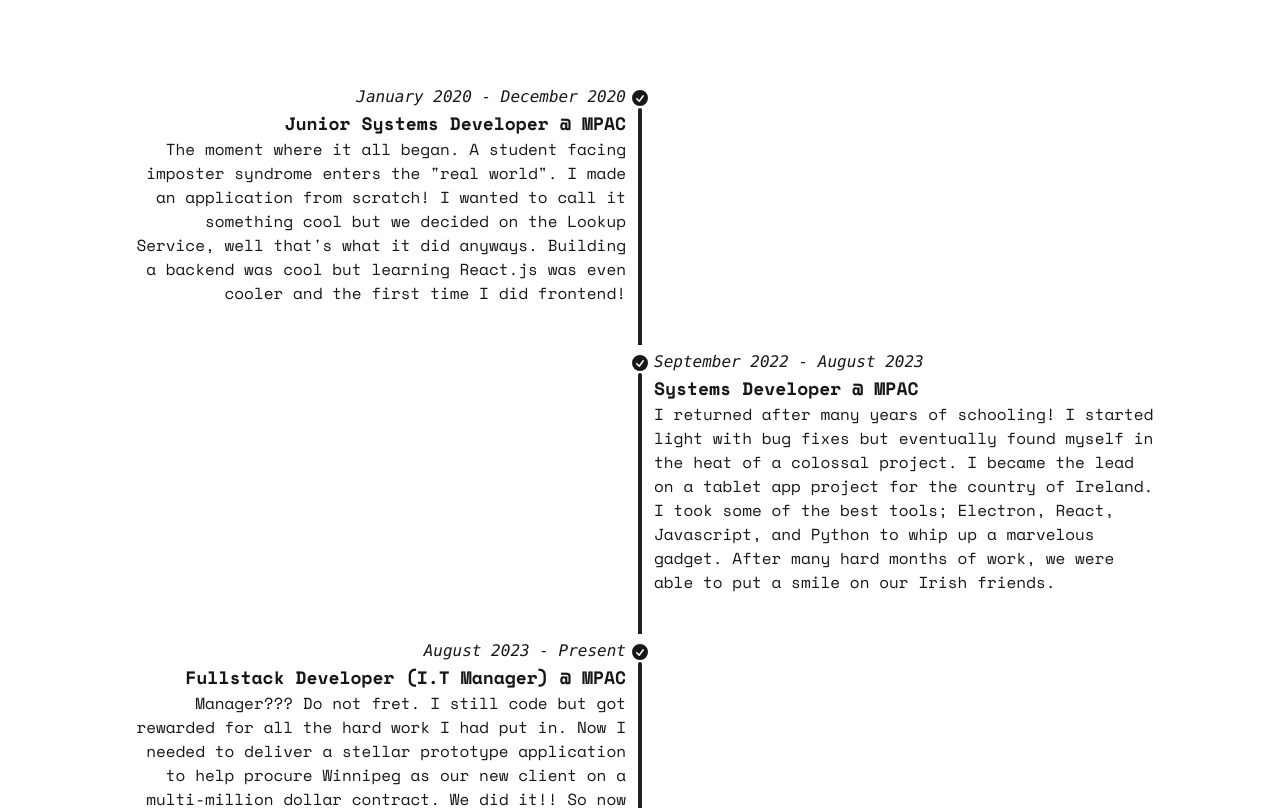
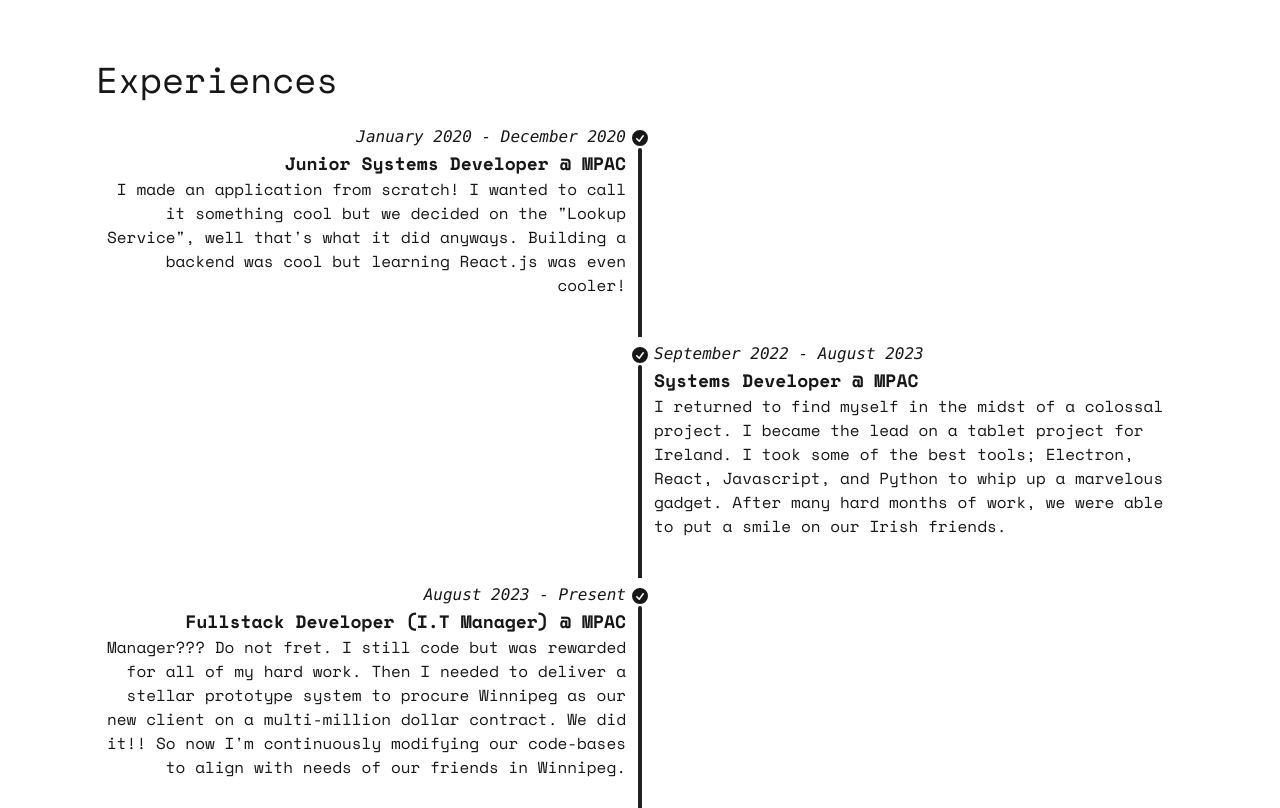
Before and after one commit to payamyek/portfolio-2024, a Next.js app: page / in a window 1280 px wide. Shown: the part 740-1548 px from the top of the page. Built offline with nearby package versions, Linux system fonts and the light colour scheme.

Commit message:
refactor: experiences summar

```diff
--- a/app/page.tsx
+++ b/app/page.tsx
@@ -3,7 +3,7 @@
 
 export default function Home() {
   return (
-    <div className='flex flex-col'>
+    <div className='flex min-h-dvh flex-col'>
       <Overview />
       <Experiences />
     </div>
--- a/app/ui/experiences.tsx
+++ b/app/ui/experiences.tsx
@@ -7,10 +7,8 @@
     endDate: new Date(2020, 11),
     jobTitle: 'Junior Systems Developer',
     jobDescription: `
-      The moment where it all began. A student facing imposter syndrome enters the "real world".
-
-      I made an application from scratch! I wanted to call it something cool but we decided on the Lookup Service, well that's what it did anyways.
-      Building a backend was cool but learning React.js was even cooler and the first time I did frontend!
+      I made an application from scratch! I wanted to call it something cool but we decided on the "Lookup Service", well that's what it did anyways.
+      Building a backend was cool but learning React.js was even cooler!
     `,
     company: 'MPAC',
     position: 'left',
@@ -20,8 +18,8 @@
     endDate: new Date(2023, 7),
     jobTitle: 'Systems Developer',
     jobDescription: `
-      I returned after many years of schooling! I started light with bug fixes but eventually found myself in the heat of a colossal project.
-      I became the lead on a tablet app project for the country of Ireland. I took some of the best tools; Electron, React, Javascript, and Python to whip up a marvelous gadget.
+      I returned to find myself in the midst of a colossal project.
+      I became the lead on a tablet project for Ireland. I took some of the best tools; Electron, React, Javascript, and Python to whip up a marvelous gadget.
       After many hard months of work, we were able to put a smile on our Irish friends.
     `,
     company: 'MPAC',
@@ -31,10 +29,9 @@
     startDate: new Date(2023, 7),
     jobTitle: 'Fullstack Developer (I.T Manager)',
     jobDescription: `
-      Manager??? Do not fret. I still code but got rewarded for all the hard work I had put in.
-      Now I needed to deliver a stellar prototype application to help procure Winnipeg as our new client on a multi-million dollar
-      contract. We did it!! So now I'm continuously modifying our code-bases to align with needs of our friends in Winnipeg. Had to learn Angular as some
-      of our systems did not undergo the React evolution :(
+      Manager??? Do not fret. I still code but was rewarded for all of my hard work.
+      Then I needed to deliver a stellar prototype system to procure Winnipeg as our new client on a multi-million dollar
+      contract. We did it!! So now I'm continuously modifying our code-bases to align with needs of our friends in Winnipeg.
     `,
     company: 'MPAC',
     position: 'left',
@@ -43,7 +40,8 @@
 
 export default function Experiences() {
   return (
-    <div className='p-5'>
+    <div className='flex flex-col'>
+      <h1 className='mb-5 text-4xl'>Experiences</h1>
       <Timeline data={experiences} />
     </div>
   );
--- a/app/ui/overview.tsx
+++ b/app/ui/overview.tsx
@@ -4,7 +4,7 @@
 
 export default function Overview() {
   return (
-    <div className='flex min-h-screen flex-wrap-reverse justify-center md:flex-nowrap md:gap-16'>
+    <div className='flex min-h-dvh flex-wrap-reverse justify-center md:flex-nowrap md:gap-16'>
       <div className='flex flex-col justify-center md:gap-y-16'>
         <div className='flex justify-center gap-x-2 md:flex-col md:gap-y-5'>
           <div className='text-center text-3xl md:text-8xl'>Payam</div>
--- a/app/ui/timeline/timeline-item.tsx
+++ b/app/ui/timeline/timeline-item.tsx
@@ -24,7 +24,7 @@
         </svg>
       </div>
       <div
-        className={clsx('mb-10', {
+        className={clsx('md:mb-10', {
           'timeline-start md:text-end': props.position === 'left',
           'timeline-end': props.position === 'right',
         })}
@@ -38,7 +38,7 @@
         </div>
         {props.jobDescription}
       </div>
-      <hr className='' />
+      <hr />
     </li>
   );
 }
```
